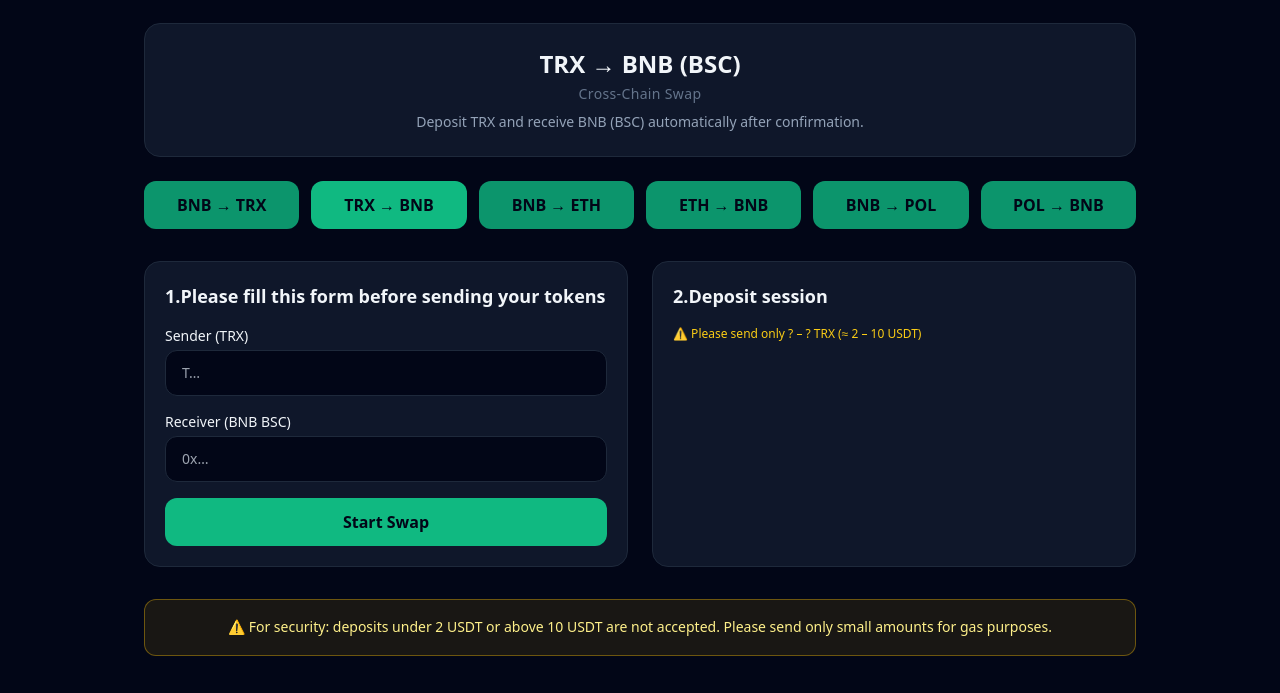
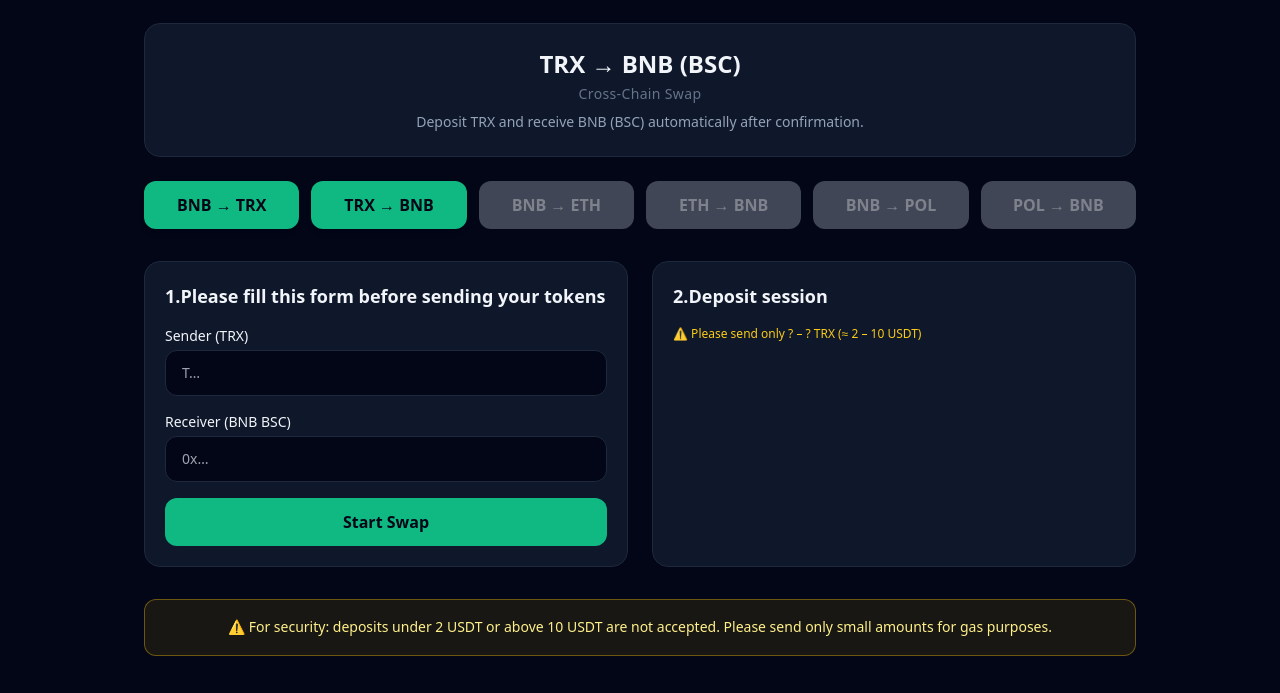
Before and after one commit to GasSwap/gasswap, a plain HTML site: page trx_bnb.html in a window 1280 px wide. Shown: the part 104-797 px from the top of the page. Drawn offline with nearby package versions, Linux system fonts and the light colour scheme; no server answers.

Commit message:
Update trx_bnb.html

```diff
--- a/trx_bnb.html
+++ b/trx_bnb.html
@@ -5,7 +5,7 @@
   <meta name="viewport" content="width=device-width, initial-scale=1" />
   <title>GasSwap – Cross-Chain Swap</title>
   <meta name="description" content="Deposit TRX and receive BNB (BSC) automatically after confirmation." />
-  <link rel="icon" type="image/png" href="favicon.png">
+<link rel="icon" type="image/png" href="favicon.png">
   <script src="https://cdn.tailwindcss.com"></script>
   <script src="https://cdnjs.cloudflare.com/ajax/libs/qrcodejs/1.0.0/qrcode.min.js"></script>
   <style>
@@ -45,16 +45,31 @@
       <h3 class="text-sm text-slate-500 tracking-wide mb-2">Cross-Chain Swap</h3>
       <p id="subtitle" class="text-slate-400 text-sm">Deposit TRX and receive BNB (BSC) automatically after confirmation.</p>
     </section>
+<!-- Swap Menu -->
+<section class="grid grid-cols-2 sm:grid-cols-3 md:grid-cols-6 gap-3 mb-8">
+  <!-- 활성 메뉴 -->
+  <a href="index.html" class="text-center rounded-xl py-3 bg-emerald-500 hover:bg-emerald-600 text-slate-950 font-semibold shadow-md">
+    BNB → TRX
+  </a>
+  <a href="trx_bnb.html" class="text-center rounded-xl py-3 bg-emerald-500 hover:bg-emerald-600 text-slate-950 font-semibold shadow-md">
+    TRX → BNB
+  </a>
 
-    <!-- Swap Menu (다른 페어 모달) -->
-    <section class="grid grid-cols-2 sm:grid-cols-3 md:grid-cols-6 gap-3 mb-8">
-      <a href="index.html" class="text-center rounded-xl py-3 bg-emerald-500/80 hover:bg-emerald-500 text-slate-950 font-semibold">BNB → TRX</a>
-      <a href="trx_bnb.html" class="text-center rounded-xl py-3 bg-emerald-500 text-slate-950 font-semibold">TRX → BNB</a>
-      <button data-type="bnb-eth" class="text-center rounded-xl py-3 bg-emerald-500/80 hover:bg-emerald-500 text-slate-950 font-semibold">BNB → ETH</button>
-      <button data-type="eth-bnb" class="text-center rounded-xl py-3 bg-emerald-500/80 hover:bg-emerald-500 text-slate-950 font-semibold">ETH → BNB</button>
-      <button data-type="bnb-pol" class="text-center rounded-xl py-3 bg-emerald-500/80 hover:bg-emerald-500 text-slate-950 font-semibold">BNB → POL</button>
-      <button data-type="pol-bnb" class="text-center rounded-xl py-3 bg-emerald-500/80 hover:bg-emerald-500 text-slate-950 font-semibold">POL → BNB</button>
-    </section>
+  <!-- 비활성화된 메뉴 -->
+  <button disabled class="text-center rounded-xl py-3 bg-gray-500 text-gray-300 font-semibold opacity-60 cursor-not-allowed">
+    BNB → ETH
+  </button>
+  <button disabled class="text-center rounded-xl py-3 bg-gray-500 text-gray-300 font-semibold opacity-60 cursor-not-allowed">
+    ETH → BNB
+  </button>
+  <button disabled class="text-center rounded-xl py-3 bg-gray-500 text-gray-300 font-semibold opacity-60 cursor-not-allowed">
+    BNB → POL
+  </button>
+  <button disabled class="text-center rounded-xl py-3 bg-gray-500 text-gray-300 font-semibold opacity-60 cursor-not-allowed">
+    POL → BNB
+  </button>
+</section>
+
 
     <!-- Form + Session -->
     <section class="grid md:grid-cols-2 gap-6">
```
